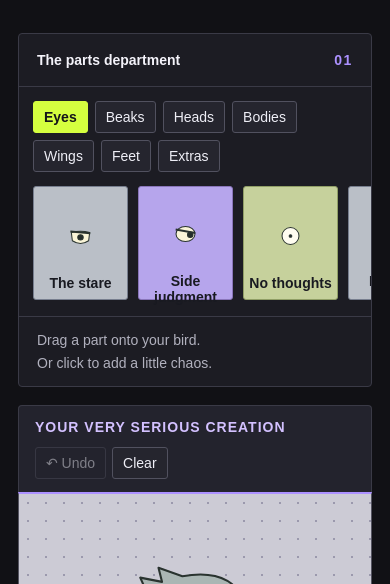
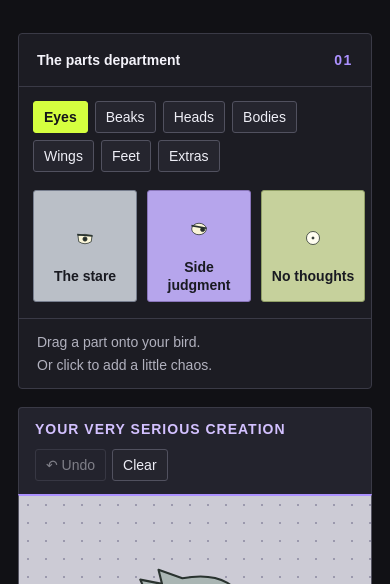
Before and after one commit to mmmavis/stare-department, a plain HTML site: page index.html in a window 390 px wide. Shown: the part 260-844 px from the top of the page. Drawn offline with Linux system fonts and the light colour scheme.

Commit message:
Fix part labels getting cut off on mobile

```diff
--- a/styles.css
+++ b/styles.css
@@ -332,11 +332,21 @@ footer {
   }
   .parts {
     display: flex;
-    max-height: 130px;
-    overflow: auto;
+    max-height: none;
+    overflow-x: auto;
+    overflow-y: hidden;
+    padding-top: 4px;
   }
   .part {
-    min-width: 95px;
+    flex: 0 0 104px;
+  }
+  .part svg {
+    height: 60px;
+  }
+  .part span {
+    display: block;
+    line-height: 1.25;
+    overflow-wrap: break-word;
   }
   .right {
     display: block;
```
